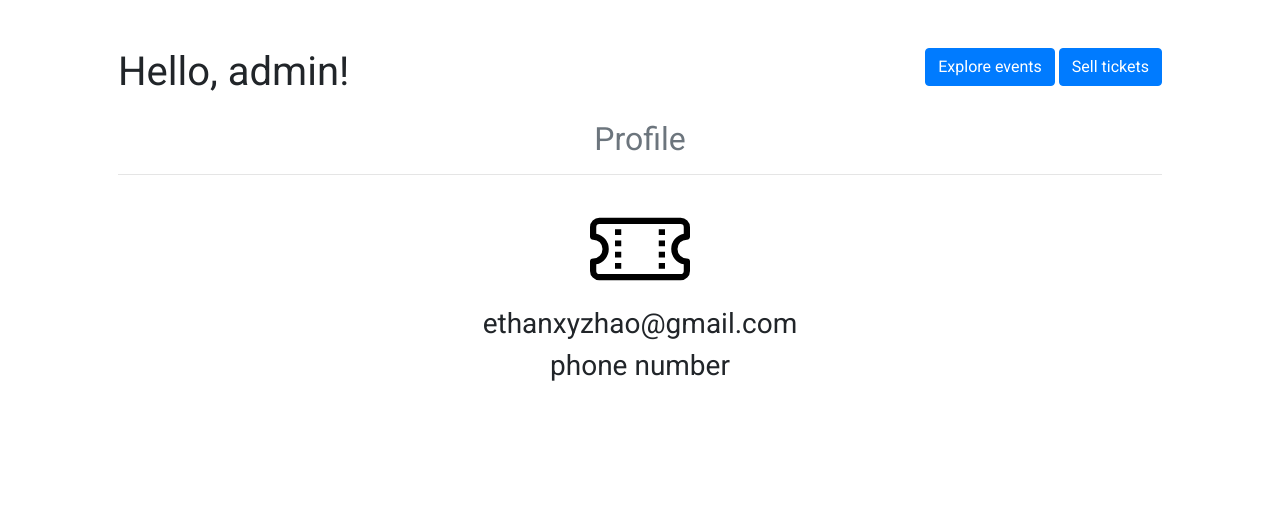
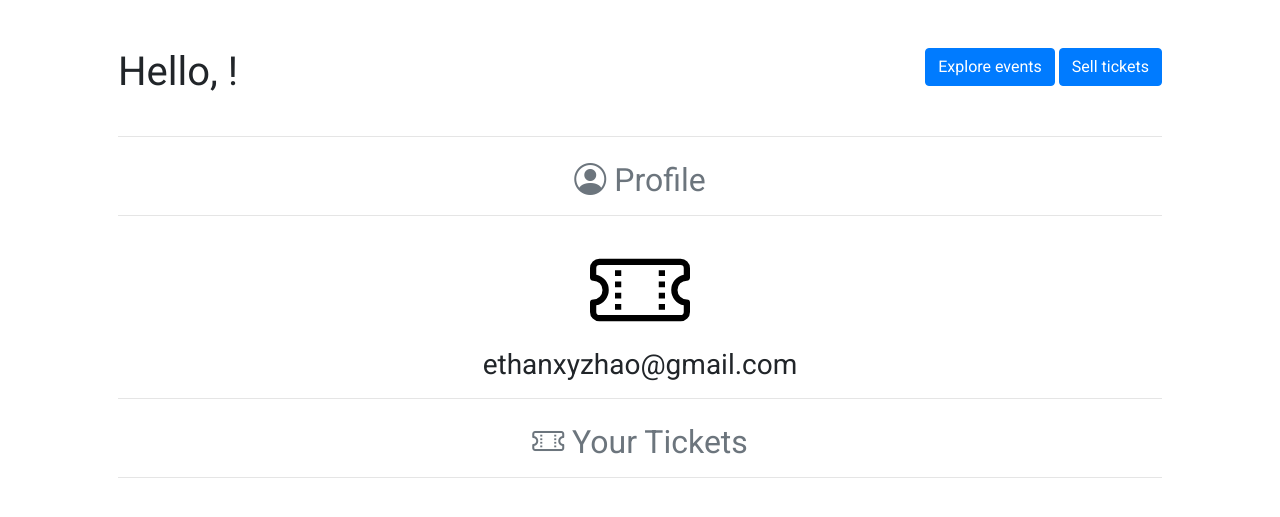
Before and after one commit to PennSpark/fa21-blue-penn-tix, a Django app: page /profile/ in a window 1280 px wide. Shown: the part 70-587 px from the top of the page. Run offline with Django 3.2, Linux system fonts and the light colour scheme; a user stored in the database is signed in; data comes from the database, SQL or seed files in the repository; some libraries are stand-ins or nearby versions.

Commit message:
sell ticket

```diff
--- a/main/templates/profile.html
+++ b/main/templates/profile.html
@@ -17,7 +17,7 @@
 {% block body %}
 
 <div class="intro-container">
-    <h1>Hello, {{ user.username }}!</h1>
+    <h1>Hello, {{ user.first_name }}!</h1>
     <div class="actions-container">
         <form action="/">
             <input type="submit" class="btn btn-primary" value="Explore events" />
@@ -28,13 +28,34 @@
     </div>
 </div>
 
+
 <div class="form">
-    <h2 class="text-center text-muted">Profile</h2>
+    <hr class="mb-4">
+    <h2 class="text-center text-muted"><i class="bi bi-person-circle"></i> Profile</h2>
     <hr class="mb-4">
     <img src="{% static 'css/ticket.svg' %}" width="100" height="100" class="mx-auto d-block" alt="">
-    <h1 class="text-center">{{ user.first_name }} {{ user.last_name }}</h1>
-    <h3 class="text-center">{{ user.email }}</h3>
-    <h3 class="text-center" contentEditable="true">phone number</h3>
+    <h1 class="text-center"> {{ user.first_name }} {{ user.last_name }}</h1>
+    <h3 class="text-center"> {{ user.email }}</h3>
+    <hr class="mb-4">
+    <h2 class="text-center text-muted"><i class ="bi bi-ticket-perforated"></i> Your Tickets</h2>
+    <hr class="mb-4">
+    <div class="shadow-sm bg-white rounded">
+        {% for ticket in user.tickets %}
+        <a href="#" class="list-group-item list-group-item-action">
+          <div class="d-flex w-100 justify-content-between">
+            <h5 class="mb-1">{{ ticket.event }}</h5>
+            <h5 class="text-muted">price: ${{ticket.price}}</h5>
+          </div>
+          <div class="d-flex w-100 justify-content-between">
+            <p class="mb-1">quantity: {{ticket.quantity}}</p>
+            <a href="sellticket?id={{ticket.id}}">sell ticket</a>
+          <!-- <form action="https://google.com">
+            <input type="submit" value="Sold" />
+          </form> -->
+          </div>
+        </a>
+        {% endfor %}
+    </div>
 
 </div>
 
--- a/main/urls.py
+++ b/main/urls.py
@@ -6,6 +6,7 @@ urlpatterns = [
     path("tickets/", views.tickets_view, name="tickets_view"),
     path("sell/", views.sell_view, name="sell_view"),
     path("profile/", views.profile_view, name="profile_view"),
+    path('sellticket/', views.sell_ticket, name='sell_ticket'),
 
     path("splash/", views.splash_view, name="splash_view"),
     path("login/", views.login_view, name="login_view"),
--- a/main/views.py
+++ b/main/views.py
@@ -52,10 +52,21 @@ def sell_view(request):
 def profile_view(request):
     if not request.user.is_authenticated:
         return render(request, "splash.html")
+
     user = request.user
+    tickets = Ticket.objects.all().order_by("price").filter(seller=user)
+    user.tickets = tickets
 
     return render(request, "profile.html", {"user": user})
 
+def sell_ticket(request):
+    ticket = Ticket.objects.get(id=request.GET['id'])
+    ticket.quantity -= 1
+    ticket.save()
+    if ticket.quantity <= 0:
+        ticket.delete()
+
+    return redirect("/profile.html")
 
 def add_ticket_view(request):
     if request.method == "POST":
```
Also changed, not shown: main/templates/main.html (+9 -4 lines), main/static/images/name.png (added), main/static/images/ticket.png (added), main/static/images/ticket_blank.png (added), 1 other file.
